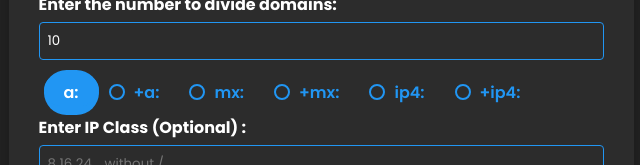
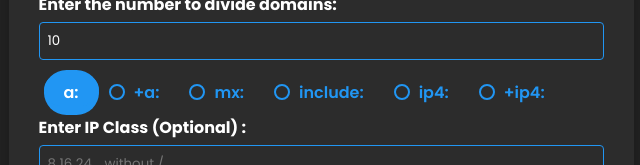
Before and after one commit to gladiatordesign1/spf-tool-v2.github.io, a plain HTML site: page index.html in a window 1280 px wide. Shown: the part 509-674 px from the top of the page, without its empty margins (319-959 px from the left). Drawn offline with nearby package versions, Linux system fonts and the light colour scheme.

Commit message:
Update index.html

```diff
--- a/index.html
+++ b/index.html
@@ -156,9 +156,9 @@
 
             <label for="mx:">mx:</label>
 
-            <input name="switch" id="+mx:" type="radio" onclick="handleRadioChange('+mx:')">
+            <input name="switch" id="include:" type="radio" onclick="handleRadioChange('include:')">
 
-            <label for="+mx:">+mx:</label>
+            <label for="include:">include:</label>
 
             <input name="switch" id="ip4:" type="radio" onclick="handleRadioChange('ip4:')">
 
```
